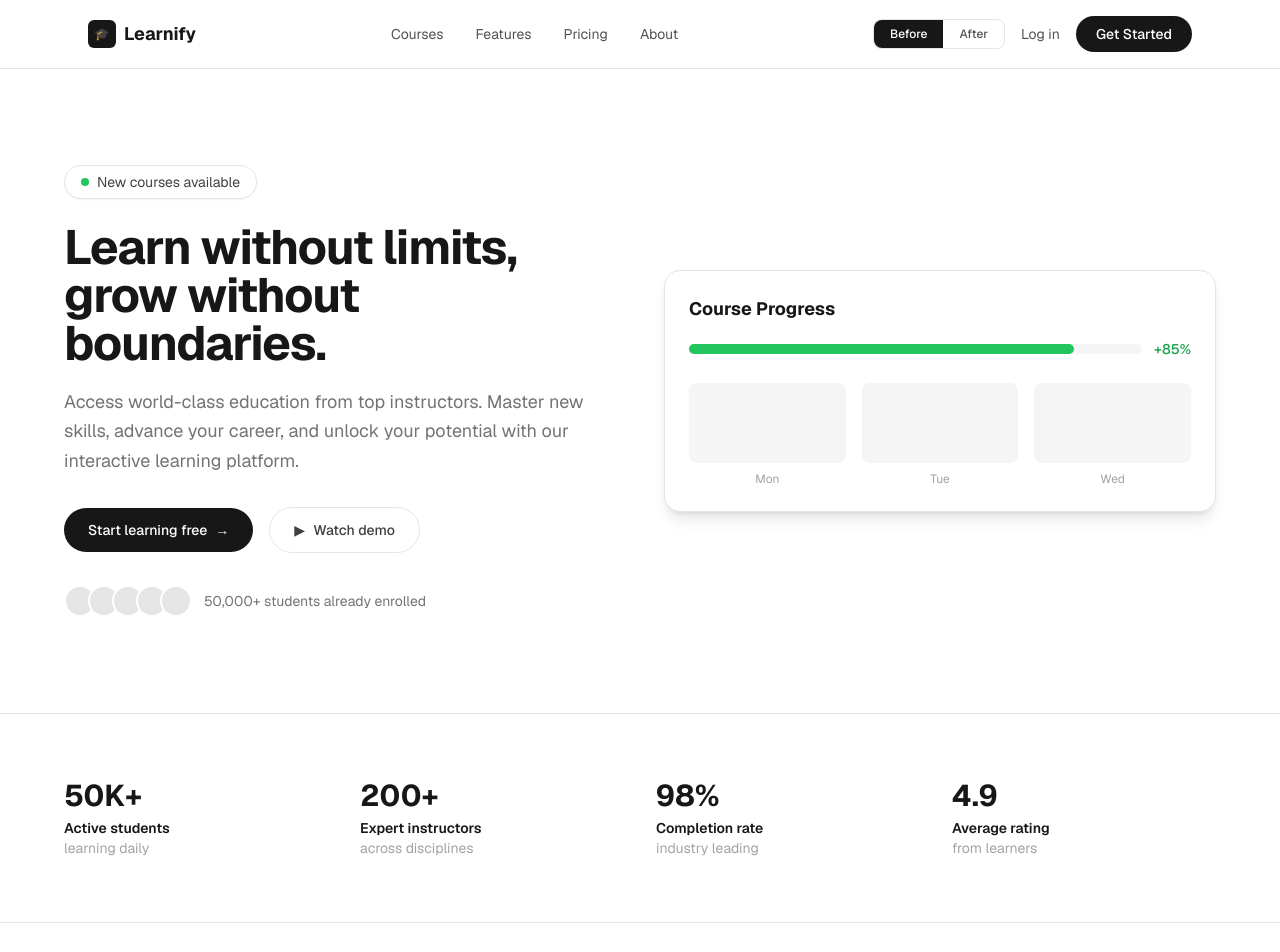
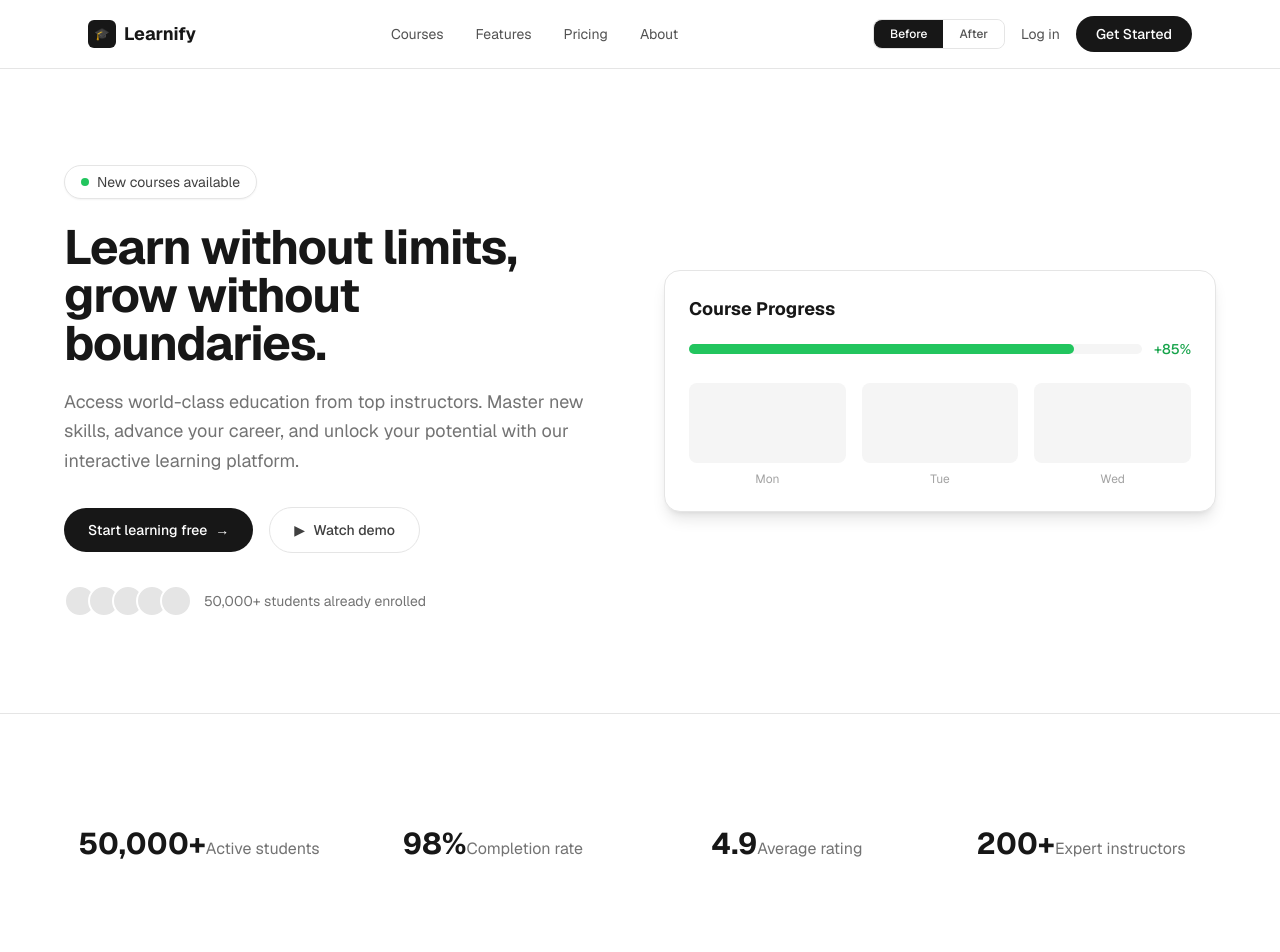
Before and after one commit to Embotic-Wayne/AutoWeb-Test, a Next.js app in the folder apps/project-flow/: page / in a window 1280 px wide. Shown: the top 952 px of the page. Built offline with nearby package versions, Linux system fonts and the light colour scheme.

Commit message:
Agent update: intel-cc5090b78473 (stats)

```diff
--- a/apps/project-flow/src/components/ai-generated/Stats.tsx
+++ b/apps/project-flow/src/components/ai-generated/Stats.tsx
@@ -1,23 +1,25 @@
 export default function Stats() {
-  const stats = [
-    { value: "50K+", label: "Active students", sub: "learning daily" },
-    { value: "200+", label: "Expert instructors", sub: "across disciplines" },
-    { value: "98%", label: "Completion rate", sub: "industry leading" },
-    { value: "4.9", label: "Average rating", sub: "from learners" },
-  ];
-
   return (
     <section className="border-b border-neutral-200 bg-white px-6 py-16">
-      <div className="mx-auto grid max-w-6xl grid-cols-2 gap-8 md:grid-cols-4">
-        {stats.map((s) => (
-          <div key={s.label}>
-            <div className="text-3xl font-bold text-neutral-900">{s.value}</div>
-            <div className="mt-1 text-sm font-semibold text-neutral-900">
-              {s.label}
-            </div>
-            <div className="text-sm text-neutral-400">{s.sub}</div>
+      <div className="mx-auto max-w-6xl py-12">
+        <div className="grid grid-cols-1 md:grid-cols-4 gap-6">
+          <div className="text-center">
+            <span className="text-3xl font-bold text-neutral-900">50,000+</span>
+            <span className="text-neutral-500">Active students</span>
           </div>
-        ))}
+          <div className="text-center">
+            <span className="text-3xl font-bold text-neutral-900">98%</span>
+            <span className="text-neutral-500">Completion rate</span>
+          </div>
+          <div className="text-center">
+            <span className="text-3xl font-bold text-neutral-900">4.9</span>
+            <span className="text-neutral-500">Average rating</span>
+          </div>
+          <div className="text-center">
+            <span className="text-3xl font-bold text-neutral-900">200+</span>
+            <span className="text-neutral-500">Expert instructors</span>
+          </div>
+        </div>
       </div>
     </section>
   );
```
